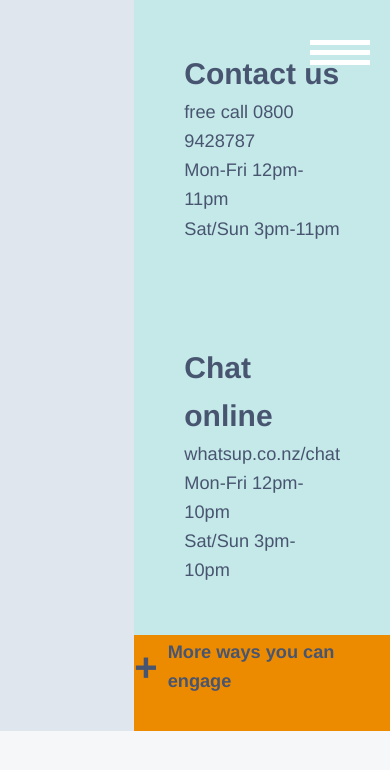
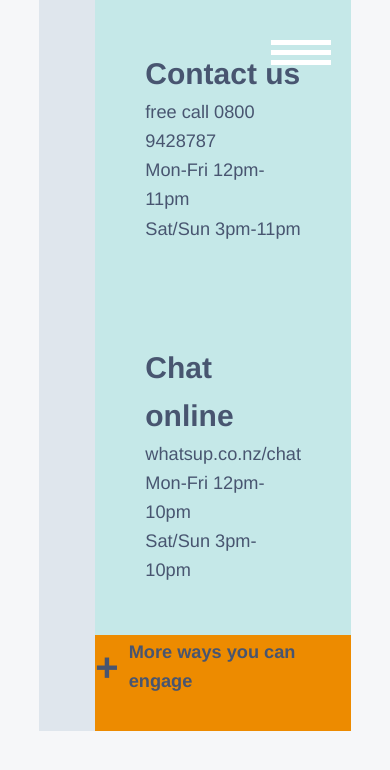
Before and after one commit to jackbran6/hows-the-vue, a Nuxt app: page / in a window 390 px wide. Shown: the top 770 px of the page. Built offline with nearby package versions, Linux system fonts and the light colour scheme.

Commit message:
Minor changes to hamburger styling

```diff
--- a/src/pages/index.vue
+++ b/src/pages/index.vue
@@ -1,10 +1,10 @@
 <template>
   <div class="container">
+    <MenuButton class="hamburger" />
     <div class="image">
       <TitleImage />
     </div>
     <div class="secondary-container">
-      <MenuButton class="hamburger" />
       <ContactBox
         route="contact-us"
         title="Contact us"
@@ -51,12 +51,13 @@ export default Vue.extend({
   display: grid;
   grid-template-columns: 3fr 2fr;
   margin: auto;
+  width: 80vw;
 }
 
 .hamburger {
+  justify-self: flex-end;
   padding-right: 20px;
   padding-top: 40px;
   position: absolute;
-  right: 0;
 }
 </style>
```
